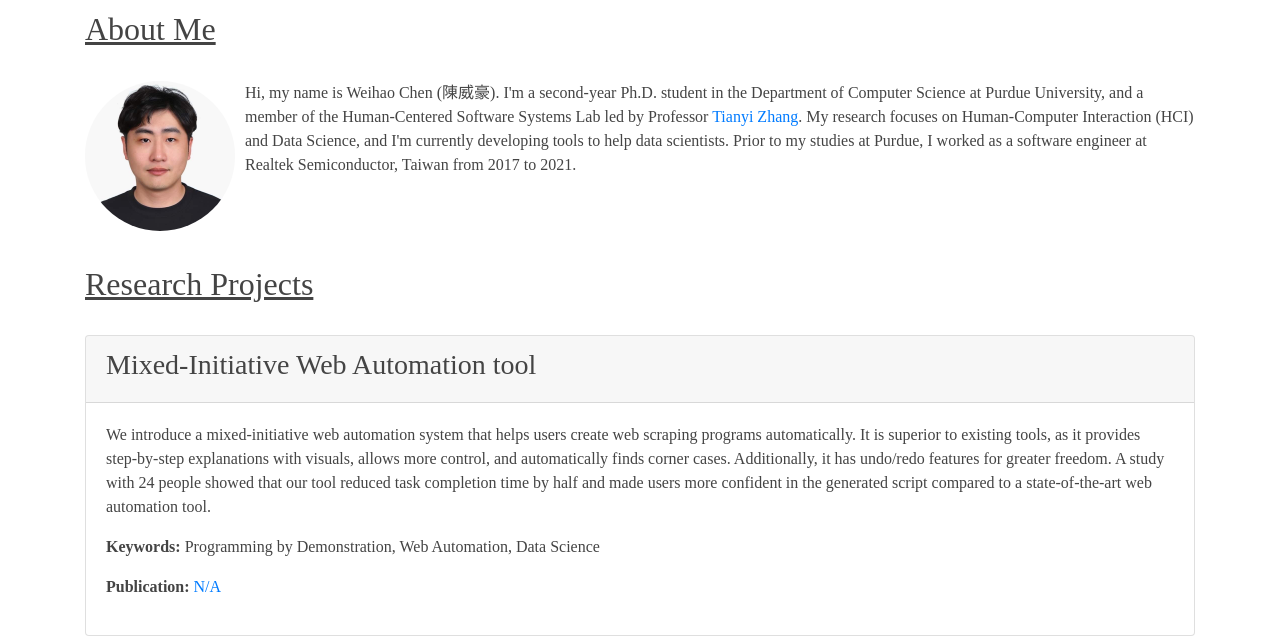
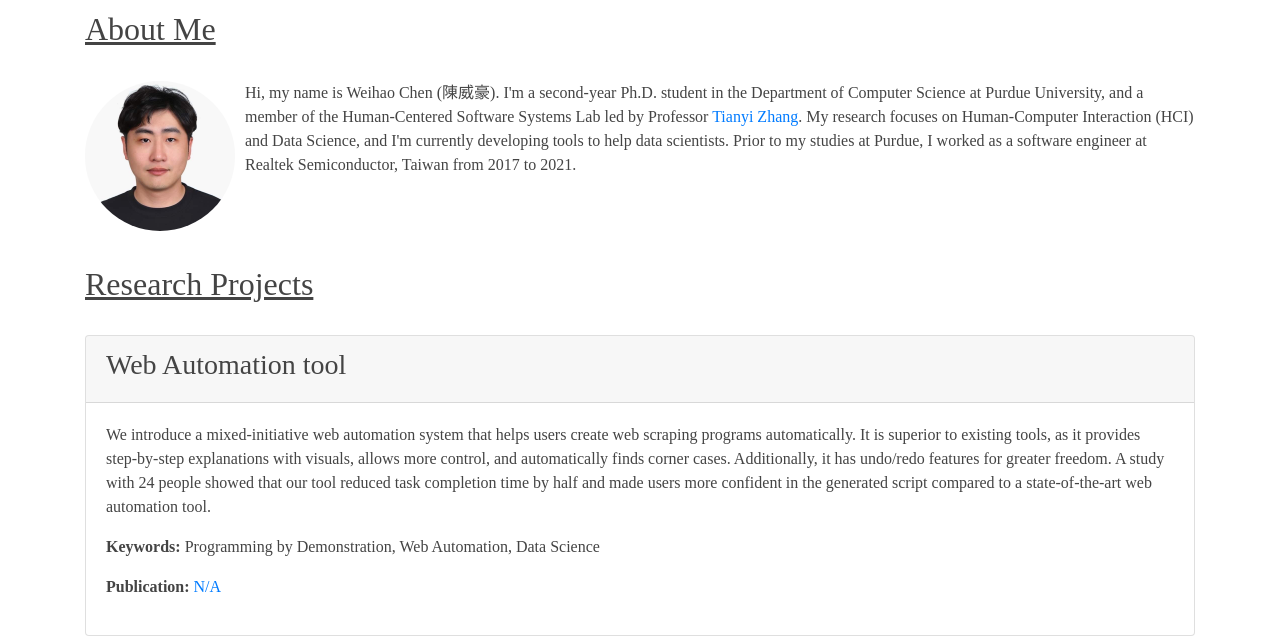
Before and after one commit to ferranschen/site, a plain HTML site: page index.html in a window 1280 px wide. Shown: the part 327-963 px from the top of the page. Drawn offline with nearby package versions, Linux system fonts and the light colour scheme; a web font is replaced by a local one.

Commit message:
change title

```diff
--- a/index.html
+++ b/index.html
@@ -103,7 +103,7 @@
       <!-- MIWA project-->
       <div class="card">
         <div class="card-header">
-          <h3>Mixed-Initiative Web Automation tool</h3>
+          <h3>Web Automation tool</h3>
         </div>
         <div class="card-body">
           <!--make it foldable-->
```
